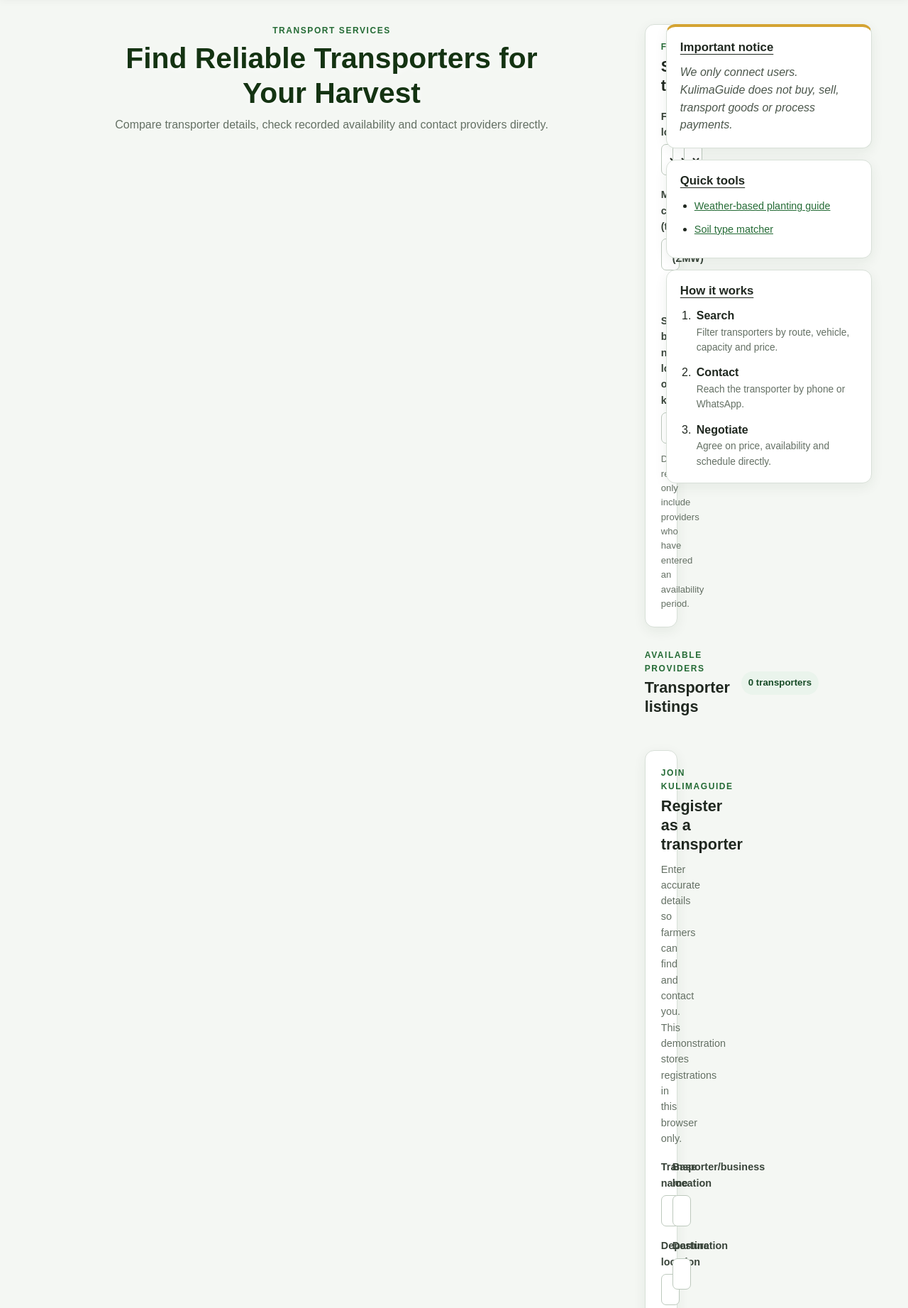
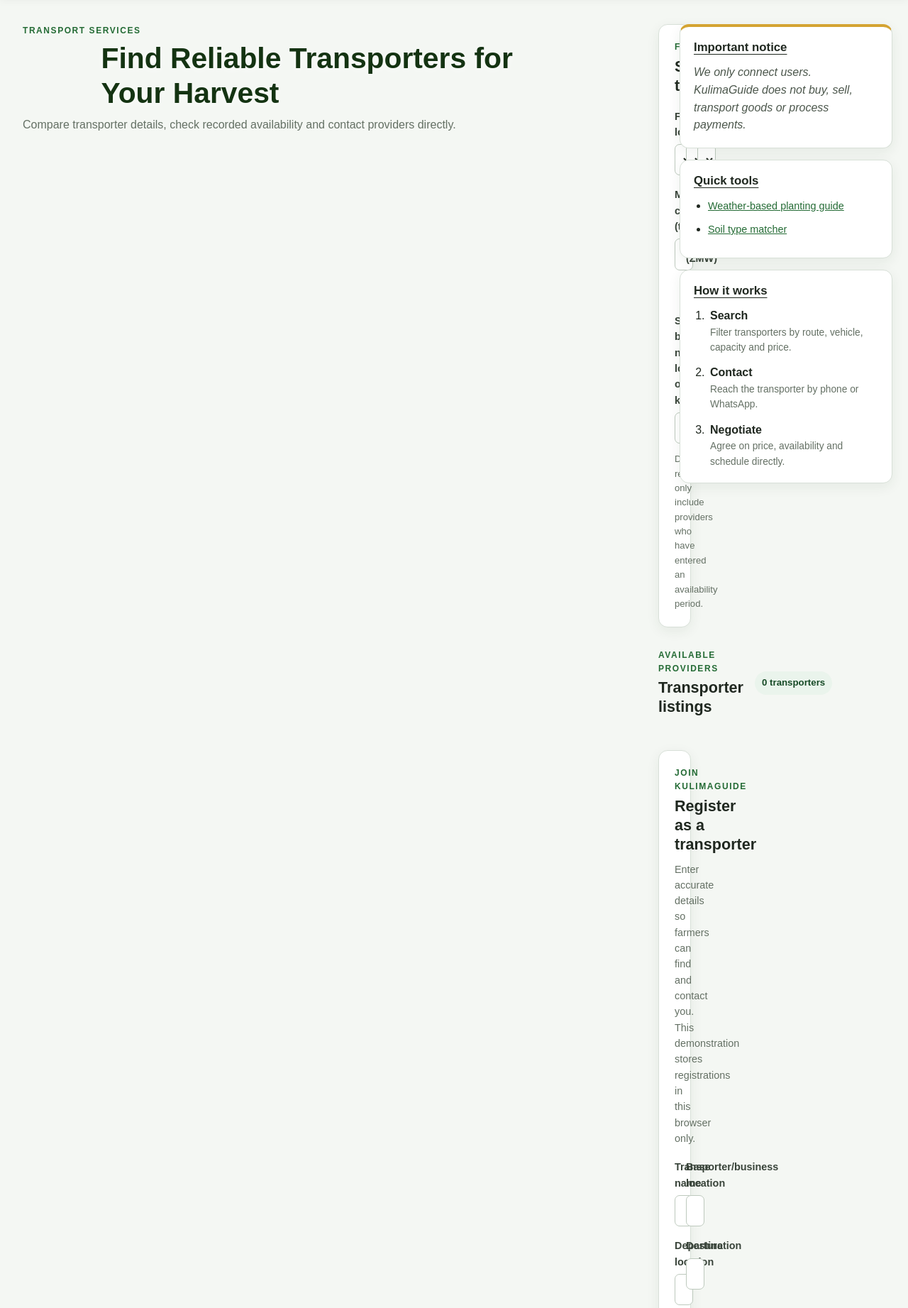
Before and after one commit to Kulimaguide-Services/KuGuSe, a PHP site: page /transporter.html in a window 1280 px wide. Shown: the part 83-1926 px from the top of the page at 71% size. Run offline with PHP 8.4, Linux system fonts and the light colour scheme.

Commit message:
SCRUM-5-transporter: eddited part transporters css

```diff
--- a/style.css
+++ b/style.css
@@ -501,17 +501,20 @@ select:focus-visible {
     background: var(--ink);
 }
 
+/* MAIN PAGE CONTAINER */
 .page-container {
-    width: min(1320px, 92%);
+    width: 95%;
+    max-width: 1500px;
     margin: 0 auto;
     padding: 34px 0 55px;
+    box-sizing: border-box;
 }
 
+/* INTRODUCTION */
 .intro {
-    margin-bottom: 28px;
-    text-align: center;
+    width: 100%;
+    margin-bottom: 30px;
 }
-
 .eyebrow {
     margin-bottom: 5px;
     color: var(--green);
@@ -531,17 +534,20 @@ select:focus-visible {
     color: var(--muted);
 }
 
+/* MAIN PAGE GRID */
 .page-layout {
     display: grid;
-    grid-template-columns: minmax(0, 1fr) 290px;
+    grid-template-columns: minmax(0, 1fr) 300px;
     align-items: start;
-    gap: 24px;
+    gap: 30px;
+    width: 100%;
 }
 
+/* MAIN CONTENT */
 .main-column {
+    width: 100%;
     min-width: 0;
 }
-
 .panel {
     padding: 22px;
     background: var(--surface);
@@ -682,7 +688,8 @@ input::placeholder {
 .transporter-grid {
     display: grid;
     grid-template-columns: repeat(2, minmax(0, 1fr));
-    gap: 16px;
+    gap: 20px;
+    width: 100%;
 }
 
 .transporter-card {
@@ -787,9 +794,13 @@ input::placeholder {
     text-align: center;
 }
 
+/* SIDEBAR */
 .sidebar {
     display: grid;
+    grid-template-columns: 1fr;
     gap: 16px;
+    width: 100%;
+    min-width: 0;
 }
 
 .sidebar .panel {
```
